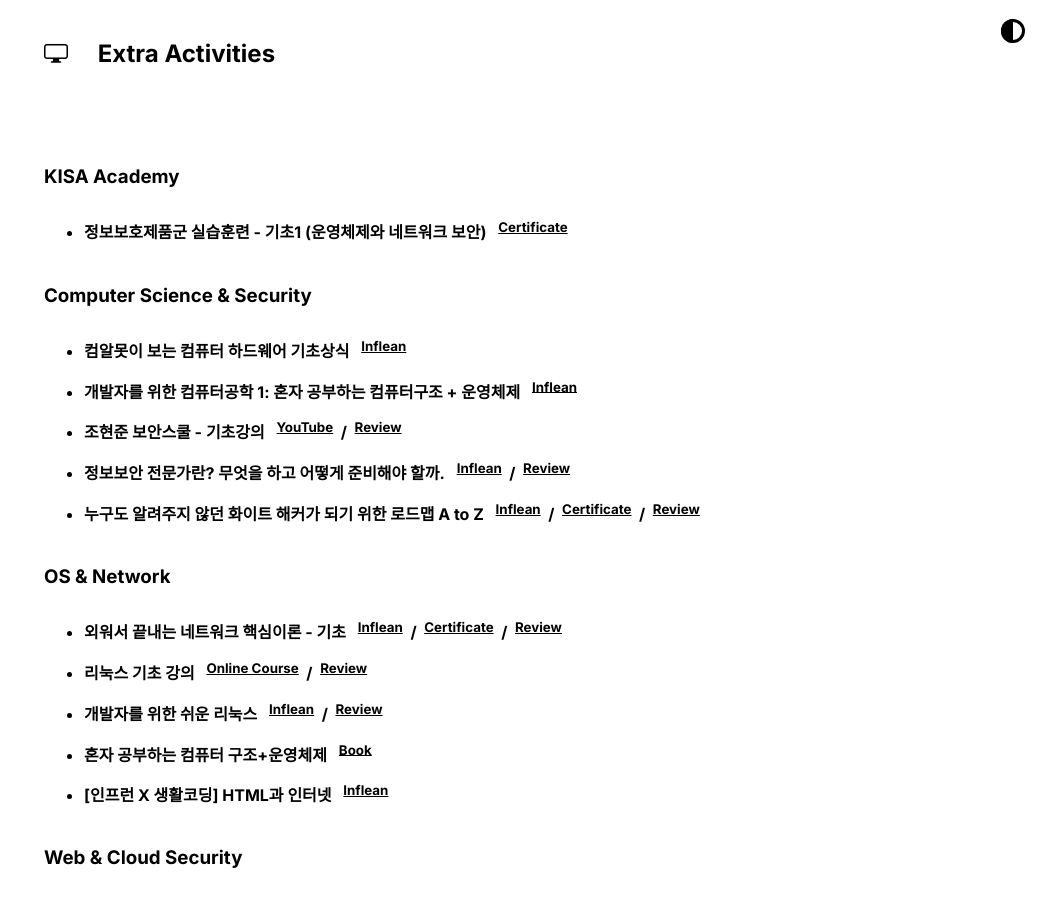
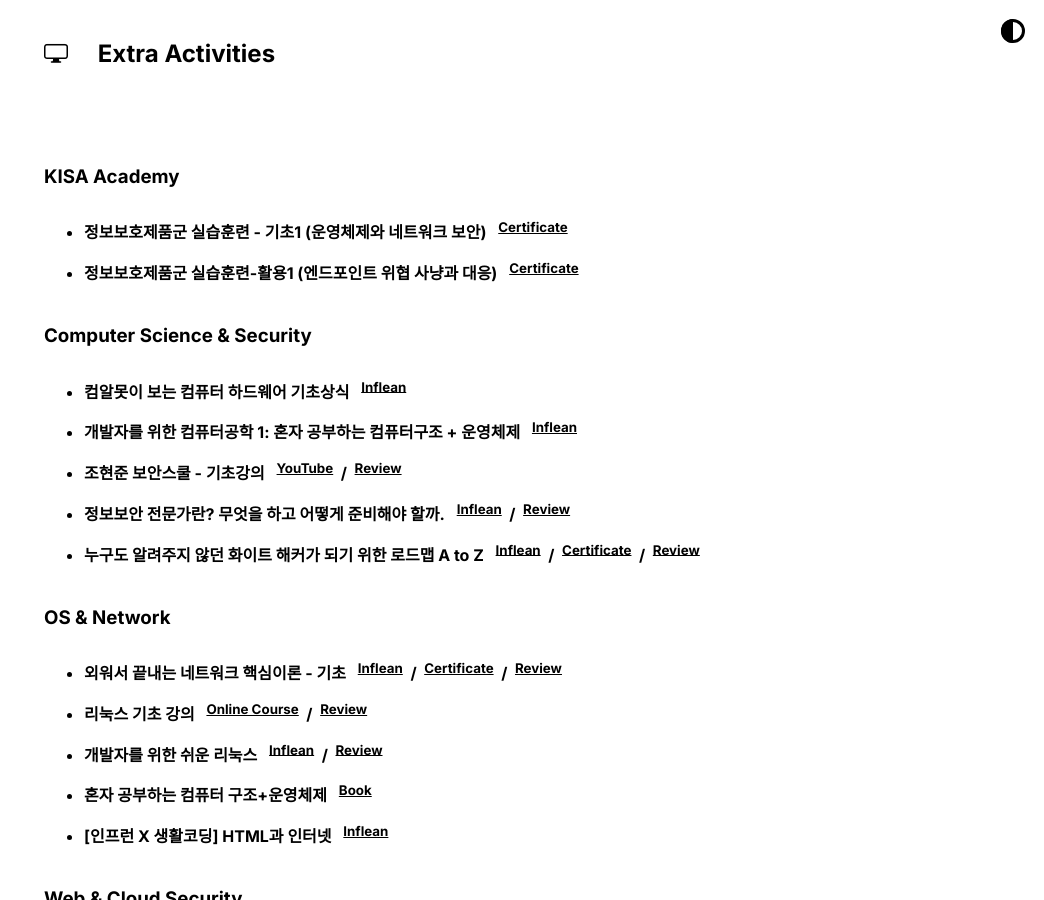
Before and after one commit to BangJeongBin/BangJeongBin.github.io, a Jekyll site: the page built from index.md, in a window 1280 px wide and 900 px high, scrolled down 2790 px. Shown: the whole window, without its empty margins (236-1280 px from the left). Built offline with Jekyll 4.4.1, drawn with Linux system fonts in a browser that asks for light colours.

Commit message:
Update activities_list.html

```diff
--- a/_includes/activities_list.html
+++ b/_includes/activities_list.html
@@ -4,6 +4,13 @@
         <strong>
             정보보호제품군 실습훈련 - 기초1 (운영체제와 네트워크 보안)&ensp;
             <sup><a href="https://drive.google.com/file/d/1X77SgsGayBXyttaXylRVxzhQvODkhK9R/view?usp=sharing">Certificate</a></sup>
+        </strong>
+    </li>
+
+    <li>
+        <strong>
+            정보보호제품군 실습훈련-활용1 (엔드포인트 위협 사냥과 대응)&ensp;
+            <sup><a href="https://drive.google.com/file/d/12TYmRZT6Y3oC5GeUvyUdYMMpxnTE8ZMS/view?usp=sharing">Certificate</a></sup>
         </strong>
     </li>
 </ul>
```
